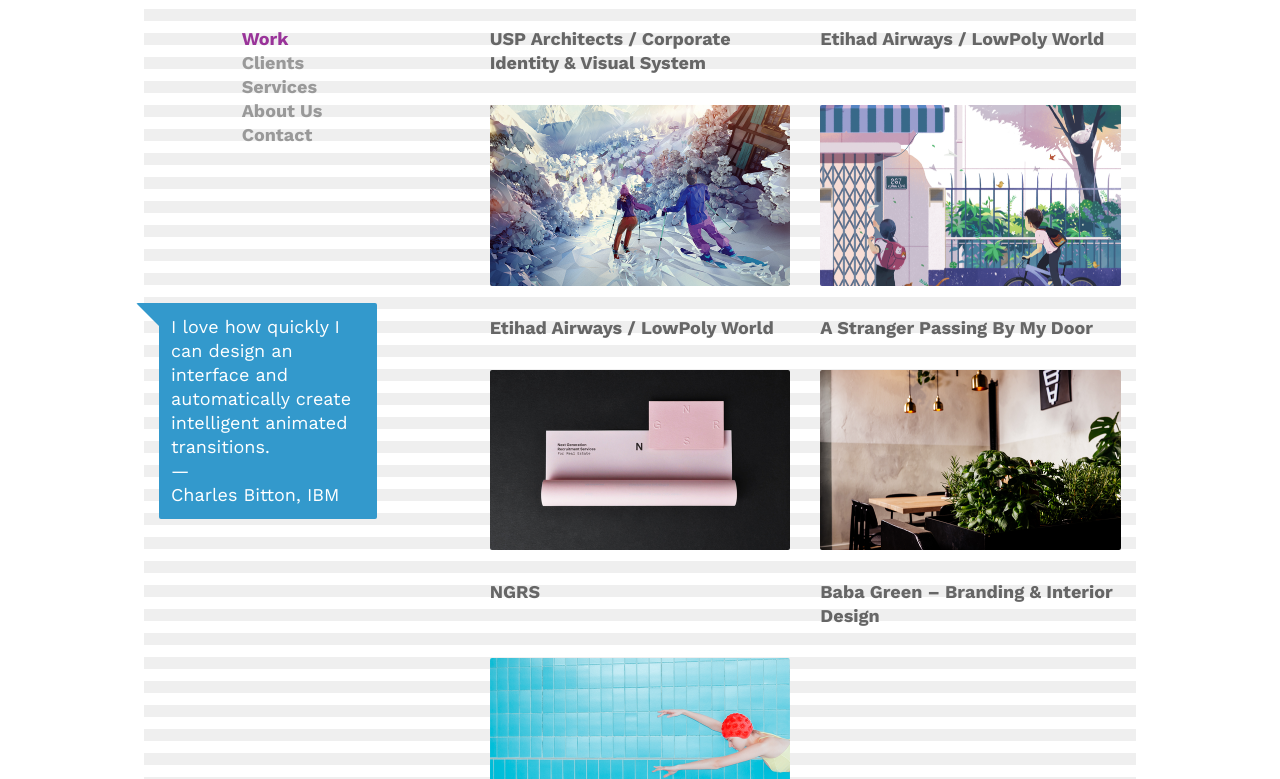
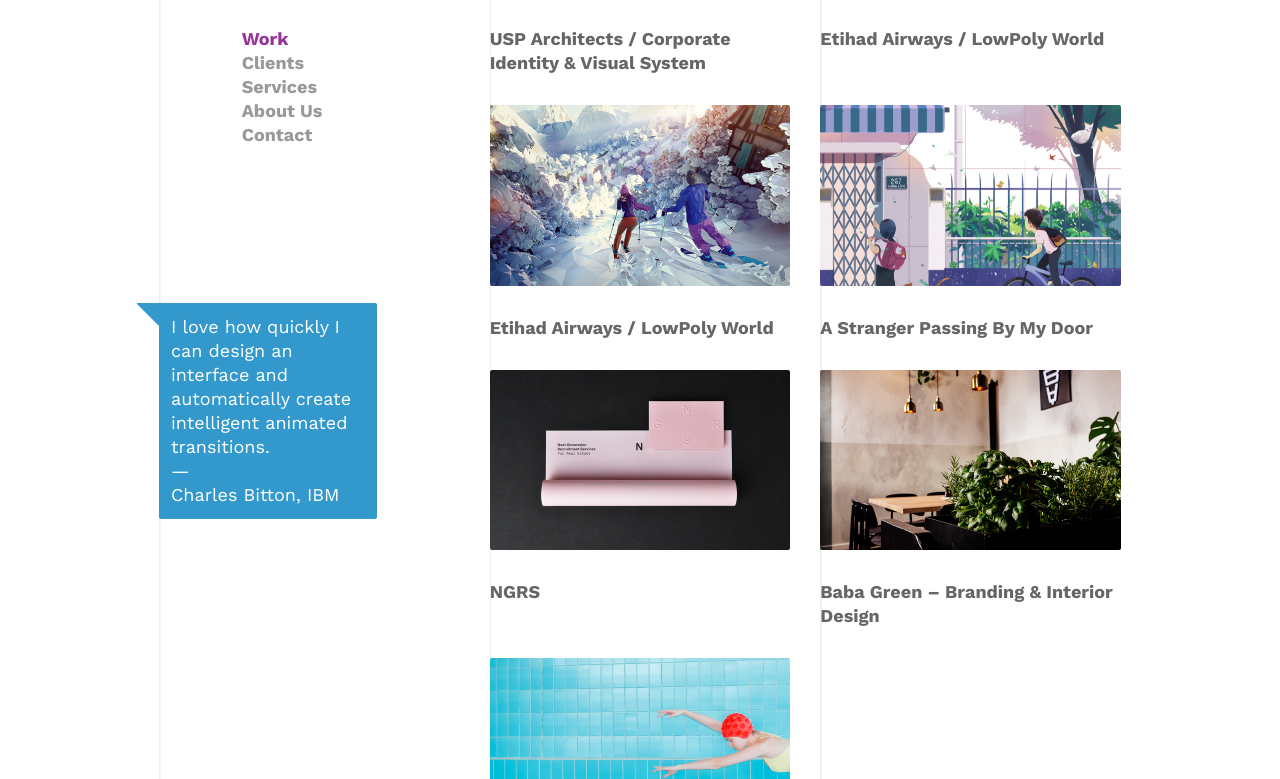
Before and after one commit to swarnenduDutta/Acelincreations, a plain HTML site: page index.html in a window 1280 px wide. Shown: the part 231-1010 px from the top of the page. Drawn offline with nearby package versions, Linux system fonts and the light colour scheme.

Commit message:
Update style.css

```diff
--- a/style.css
+++ b/style.css
@@ -6,8 +6,8 @@ h2, h3, h4 { font-weight: 700; }
 .transition-two { background: #939; height: 100%; left: 0; position: absolute; overflow: hidden; top: 0; transform: translateX(-100%); width: 100%; z-index: 100; }
 
 .content { max-width: 992px; }
-	.home, .single { background: repeating-linear-gradient( 180deg, #efefef, #efefef 12px, #fff 12px, #fff 24px); }
-	.home, .single { /*background: repeating-linear-gradient( 90deg, #efefef, #efefef 1px, #fff 2px, #fff 33.33%); background-position: 15px 0;*/ padding-bottom: 36px; padding-top: 48px; }
+	/*.home, .single { background: repeating-linear-gradient( 180deg, #efefef, #efefef 12px, #fff 12px, #fff 24px); }*/
+	.home, .single { background: repeating-linear-gradient( 90deg, #efefef, #efefef 1px, #fff 2px, #fff 33.33%); background-position: 15px 0; padding-bottom: 36px; padding-top: 48px; }
 	.logo { height: 132px; margin: 24px 0 48px -65px; width: auto; }
 	.main-nav { font-weight: 700; list-style: none; margin: 6px 0 144px -40px; }
 		.main-nav a { color: #999; }
```
